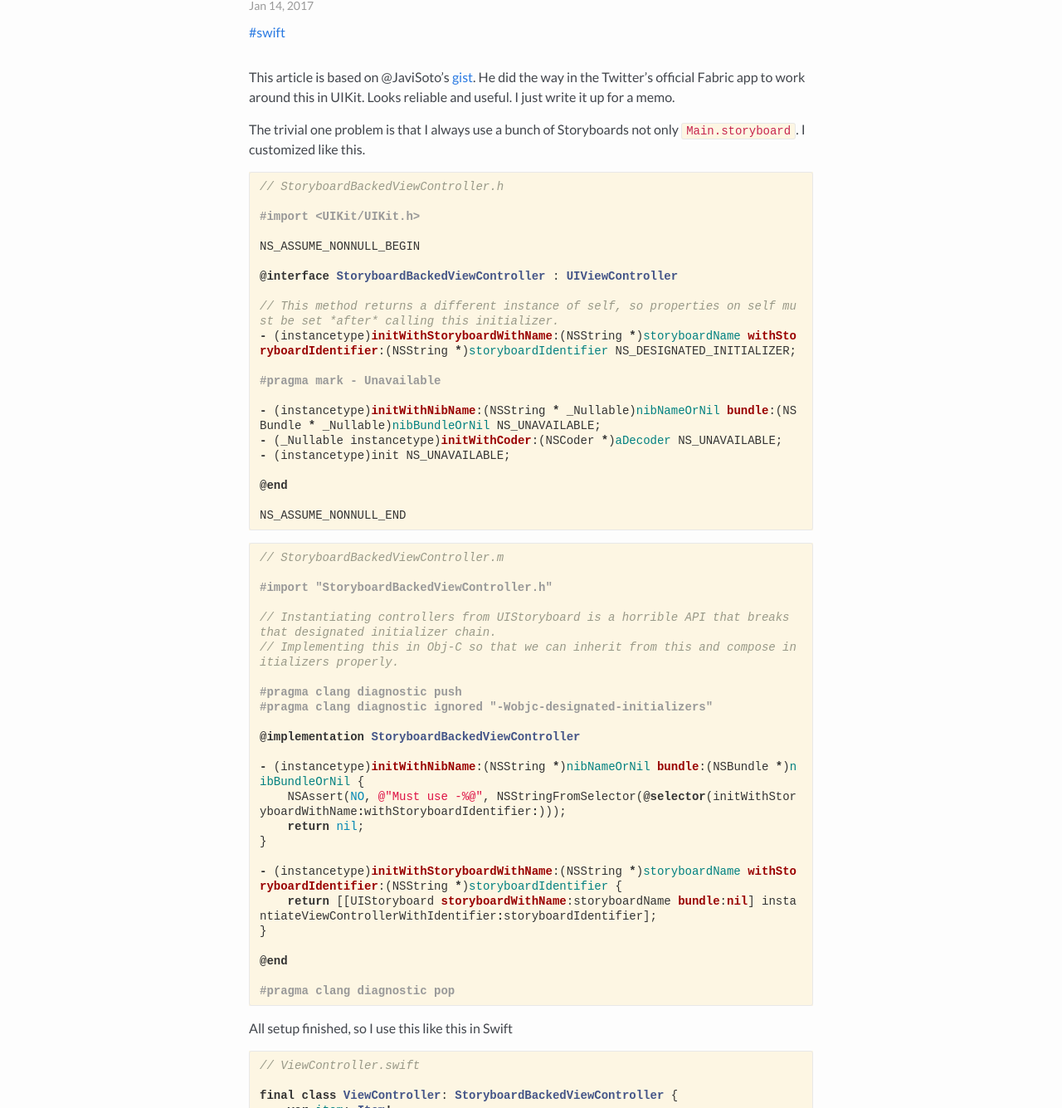
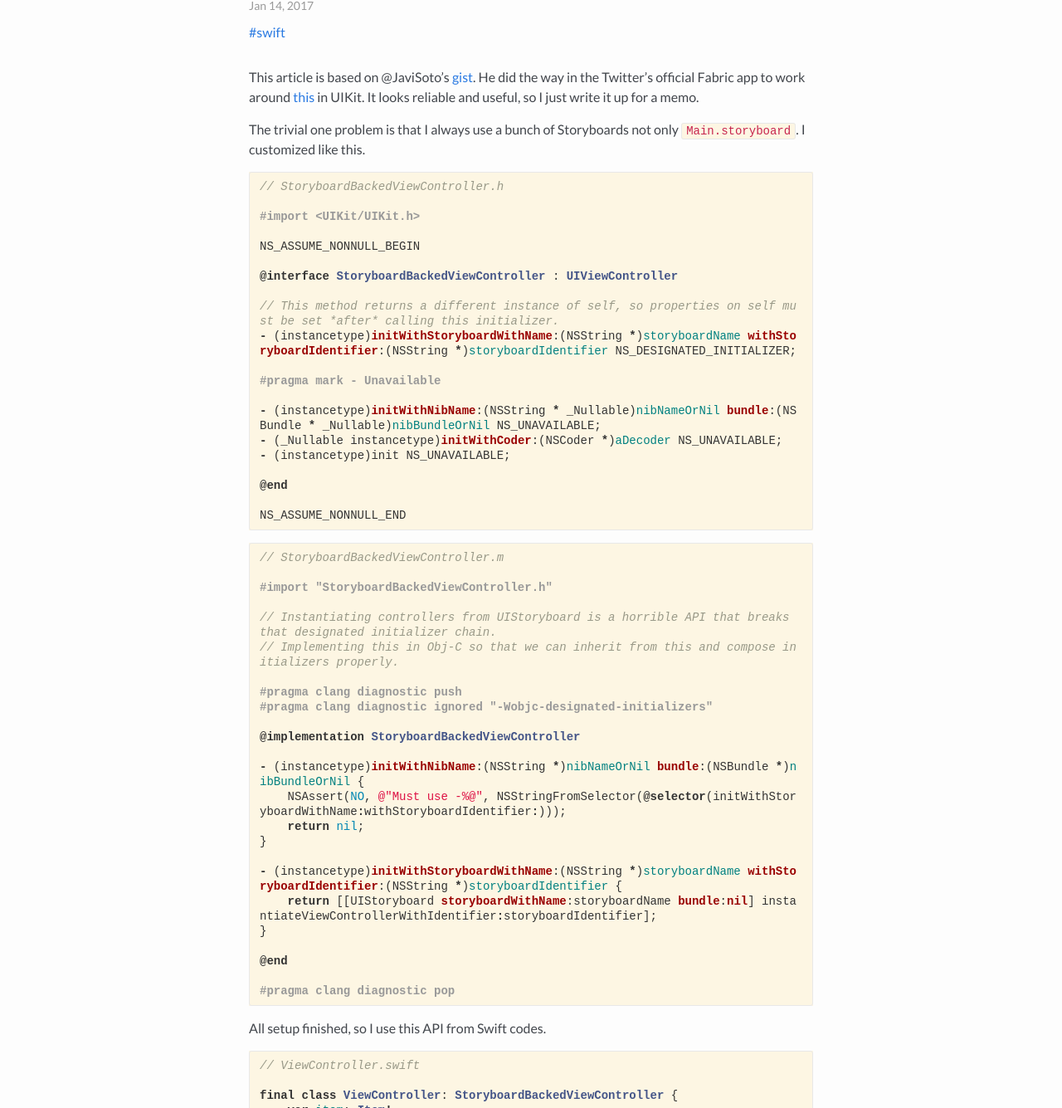
Before and after one commit to pixyzehn/pixyzehn.com, a Jekyll site: the page built from _posts/2017-01-14-init-based-storyboard-viewcontroller.md, in a window 1280 px wide. Shown: the part 134-1469 px from the top of the page at 83% size. Built offline with Jekyll 4.4.1, drawn with Linux system fonts in a browser that asks for light colours; comment, search, counter and statistics services are not loaded.

Commit message:
Modify new post content

````diff
--- a/_posts/2017-01-14-init-based-storyboard-viewcontroller.md
+++ b/_posts/2017-01-14-init-based-storyboard-viewcontroller.md
@@ -7,7 +7,7 @@ comments: true
 ---
 
 This article is based on @JaviSoto's [gist](https://gist.github.com/JaviSoto/3bfb2c9e272a1363431fdad4d9b1d7e8).
-He did the way in the Twitter's official Fabric app to work around this in UIKit. Looks reliable and useful. I just write it up for a memo.
+He did the way in the Twitter's official Fabric app to work around [this]((http://holko.pl/2016/12/14/storyboards-dependency-injection/?utm_campaign=iOS%2BDev%2BWeekly&utm_medium=email&utm_source=iOS_Dev_Weekly_Issue_281)) in UIKit. It looks reliable and useful, so I just write it up for a memo.
 
 The trivial one problem is that I always use a bunch of Storyboards not only `Main.storyboard`. I customized like this.
 
@@ -61,7 +61,7 @@ NS_ASSUME_NONNULL_END
 #pragma clang diagnostic pop
 ```
 
-All setup finished, so I use this like this in Swift
+All setup finished, so I use this API from Swift codes.
 
 ```swift
 // ViewController.swift
````
